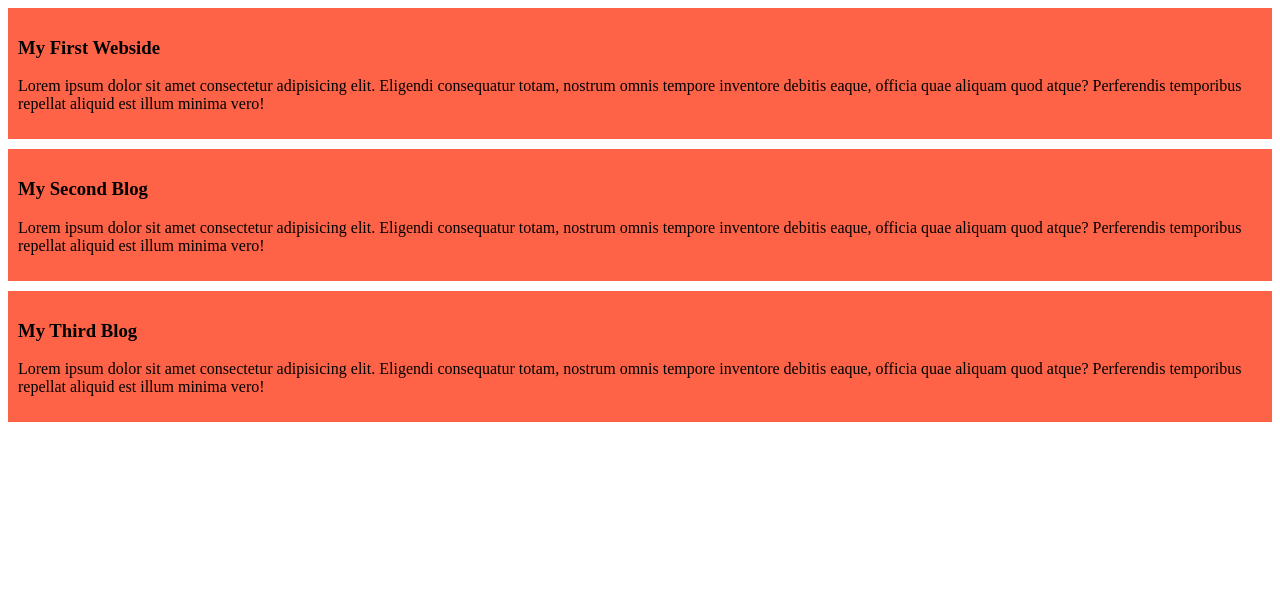
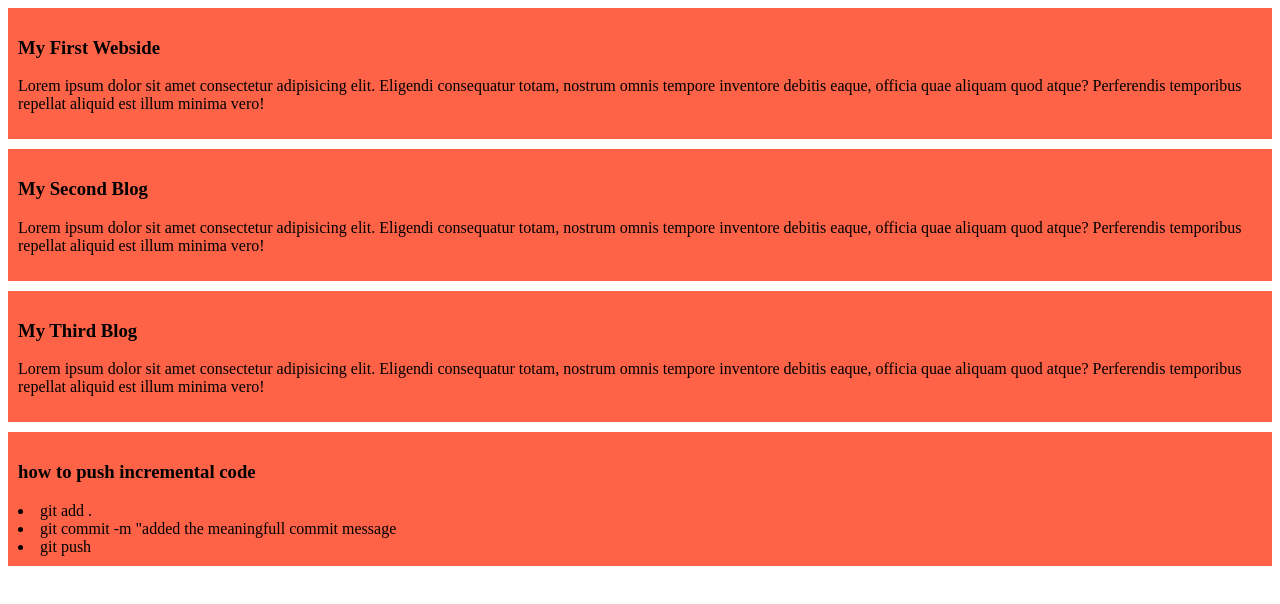
Before and after one commit to SADIYAHASNA/My-first-git-repo, a plain HTML site: page index.html in a window 1280 px wide. Drawn offline with Linux system fonts and the light colour scheme.

Commit message:
added a list to push code

```diff
--- a/index.html
+++ b/index.html
@@ -19,5 +19,11 @@
         <h3>My Third Blog</h3>
         <p>Lorem ipsum dolor sit amet consectetur adipisicing elit. Eligendi consequatur totam, nostrum omnis tempore inventore debitis eaque, officia quae aliquam quod atque? Perferendis temporibus repellat aliquid est illum minima vero!</p>
     </div>
+    <div>
+        <h3> how to push incremental code</h3>
+        <li>git add .</li>
+        <li>git commit -m "added the meaningfull commit message</li>
+        <li>git push</li>
+    </div>
 </body>
 </html>
```
